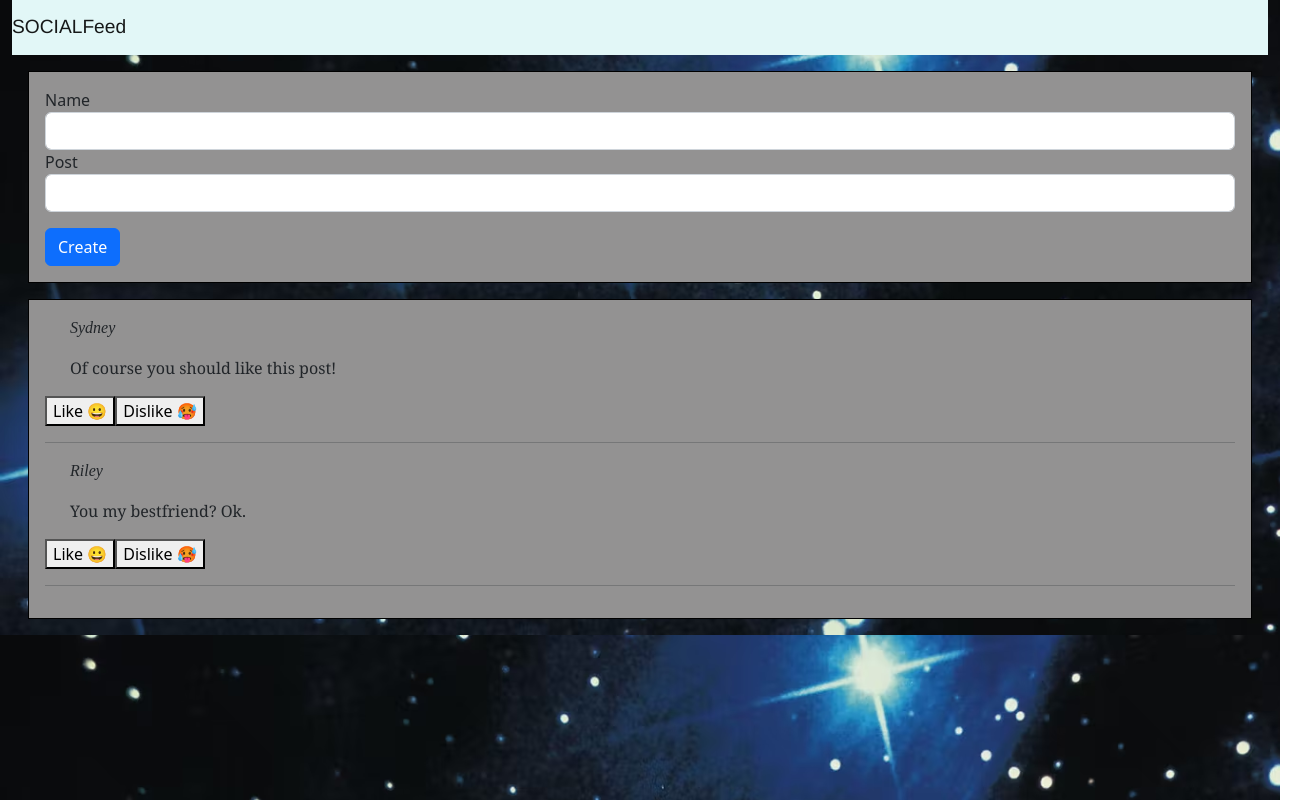
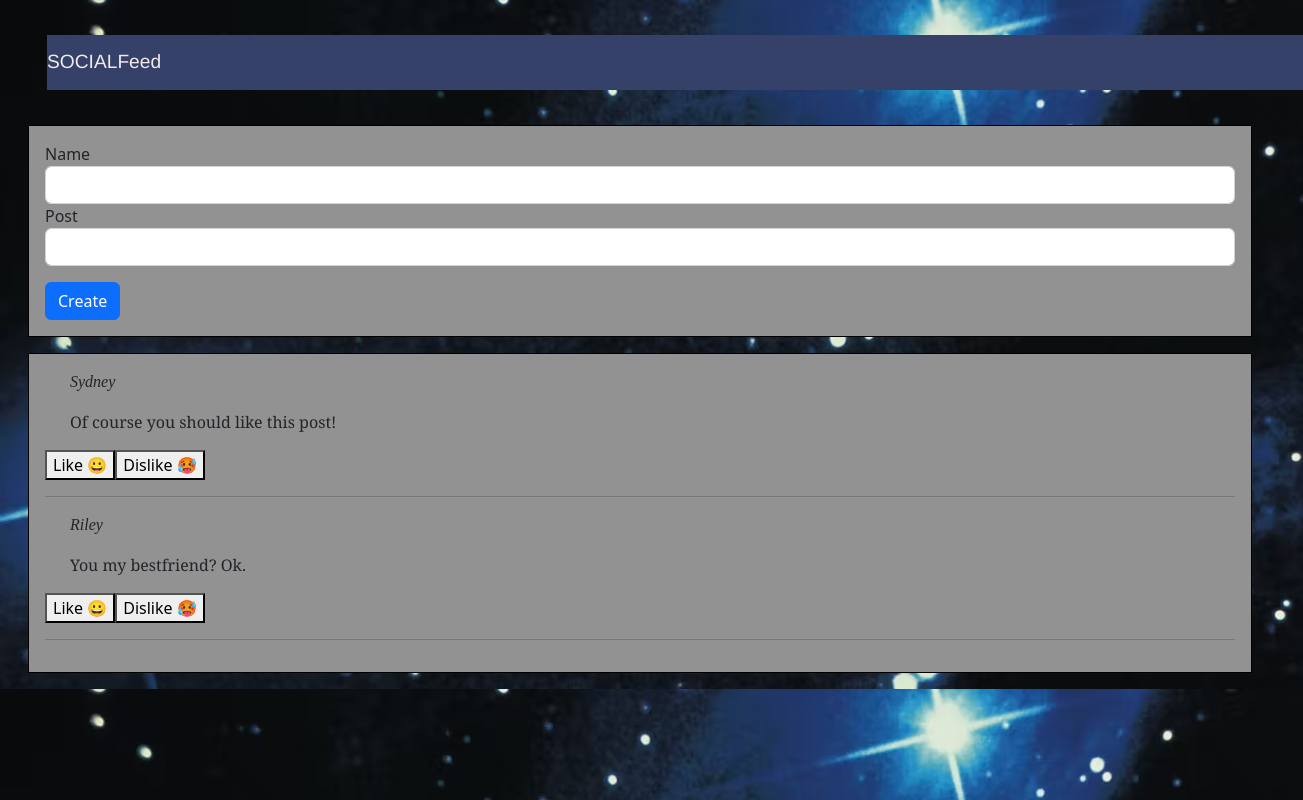
Before and after one commit to magoo2015/SocialFeed, a React (Create React App) app: page / in a window 1280 px wide. Shown: the whole page, 1303 px wide, since content can reach past the window. Built offline with nearby package versions, Linux system fonts and the light colour scheme; the HTML template or start-up script is replaced by a standard one.

Commit message:
Got buttons to work + made some styling changes

```diff
--- a/src/Components/Buttons/Buttons.jsx
+++ b/src/Components/Buttons/Buttons.jsx
@@ -6,30 +6,31 @@ const Buttons = (props) => {
     const [approveButton, setApproveButton ] = useState("inactive");
     const [disapproveButton, setDisapproveButton] = useState("inactive")
 
-    function handleClick(){
+    function handleClickLike(){
         if(approveButton === "inactive"){
             setApproveButton('active');
             setDisapproveButton('inactive');
-        }
-        else if (approveButton === "active"){
+        } else {
             setApproveButton('inactive');
         }
-        else if (disapproveButton === "inactive"){
-            setDisapproveButton("active");
+    }
+
+    function handleClickDislike(){
+        if(disapproveButton === "inactive"){
+            setDisapproveButton('active');
             setApproveButton('inactive');
-        }
-        else if (disapproveButton === "active"){
-            setDisapproveButton("inactive");
+        } else {
+            setDisapproveButton('inactive');
         }
     }
 
     return (
         <div className="Buttons" id="buttons">
             <div>
-                <button className={approveButton} onClick={handleClick} name="approve" id="approve">Like 😀</button>
+                <button className={approveButton} onClick={handleClickLike} name="approve" id="approve">Like 😀</button>
             </div>
             <div>
-                <button className={disapproveButton} onClick={handleClick} name="disapprove" id="disapprove">Dislike 🥵</button>
+                <button className={disapproveButton} onClick={handleClickDislike} name="disapprove" id="disapprove">Dislike 🥵</button>
             </div>
 
         </div>
--- a/src/Components/NavBar/Navbar.css
+++ b/src/Components/NavBar/Navbar.css
@@ -1,11 +1,16 @@
 #navbar{
-    background-color:rgb(226, 247, 247);
+    background-color:rgb(53, 65, 104);
     width: 100%;
-    text-align: center;
+    margin: 35px;
+
+
 }
 #navbartitle{
+    color: rgb(241, 235, 235);
     font-family:'Franklin Gothic Medium', 'Arial Narrow', Arial, sans-serif;
     font-weight: 400;
     font-size:larger;
+    text-align: left;
+
 
 }
```
